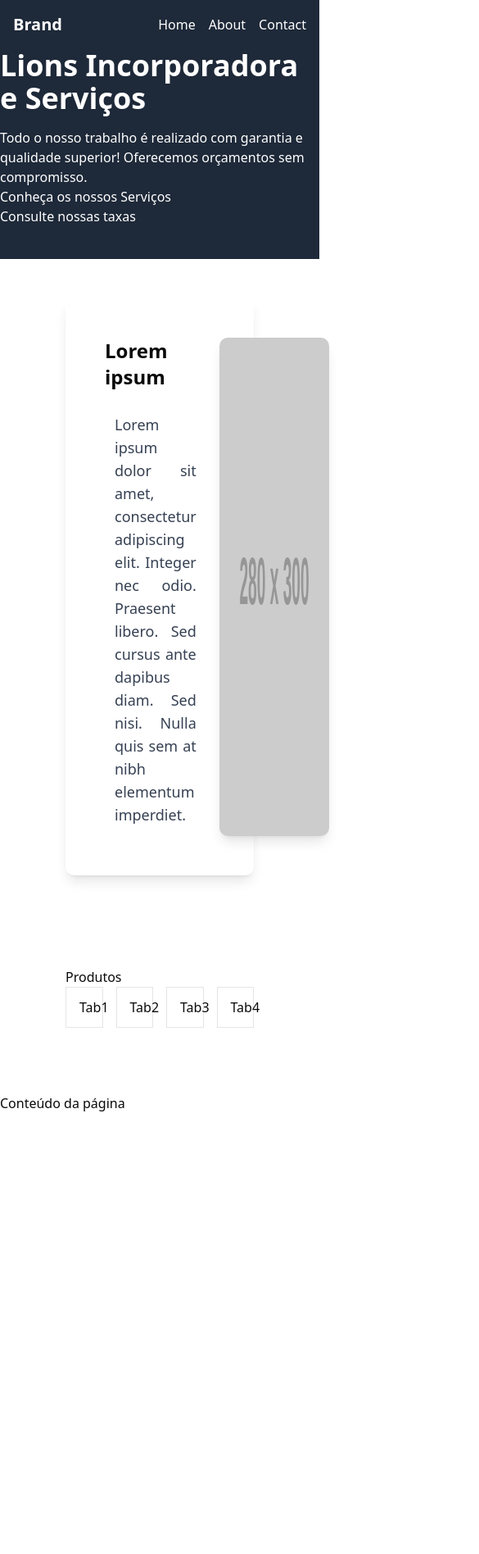
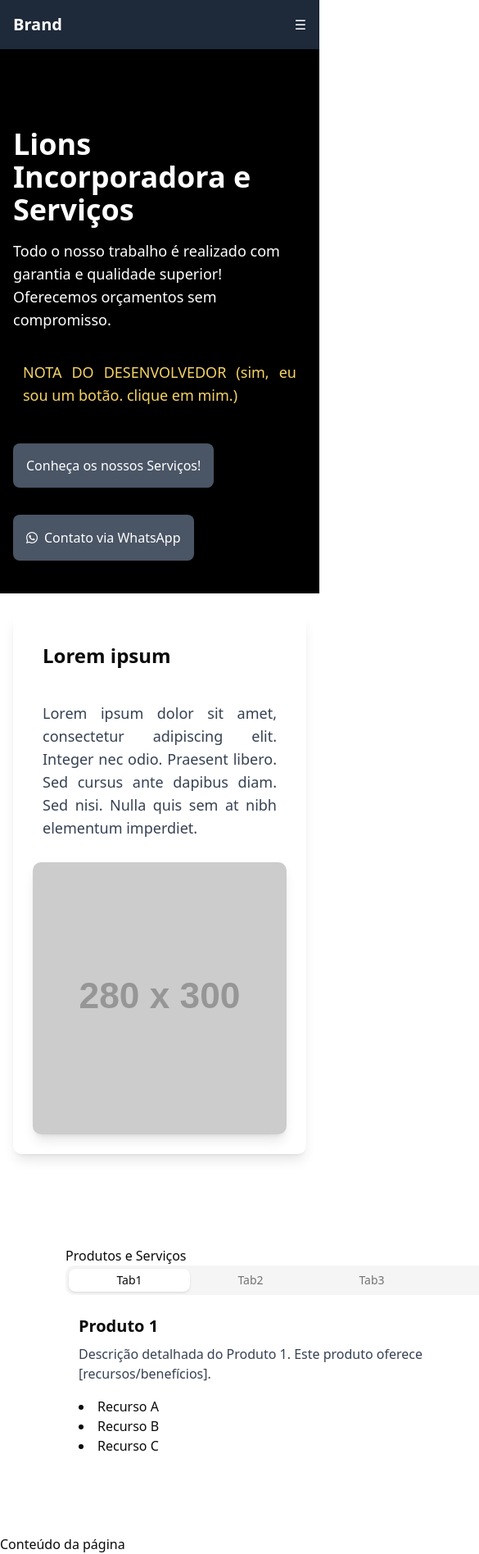
Before and after one commit to gustavohn2017/lions-inc, a Next.js app: page / in a window 390 px wide. Shown: the top 1896 px of the page at 82% size, 585 px wide, since content can reach past the window. Before the commit the page ends 1358 px from the top, so only its background shows below. Built offline with nearby package versions, Linux system fonts and the light colour scheme.

Commit message:
Add FontAwesome and Radix UI components; refactor Navbar and Produtos components to use tabs

```diff
--- a/src/app/_components/Hero/Hero.tsx
+++ b/src/app/_components/Hero/Hero.tsx
@@ -1,51 +1,64 @@
+"use client"; // Adicione esta linha no topo do arquivo
+import { useState } from 'react';
+import { FontAwesomeIcon } from '@fortawesome/react-fontawesome';
+import { faWhatsapp } from '@fortawesome/free-brands-svg-icons';
+
 export function Hero() {
+    const [isModalOpen, setIsModalOpen] = useState(false);
+
+    const openModal = () => setIsModalOpen(true);
+    const closeModal = () => setIsModalOpen(false);
+
     return (
-        /*
-        <section className="relative bg-gray-800 text-white h-64 md:h-96 mb-12">
-            <img src="https://placehold.co/1200x400" alt="Banner Placeholder" className="absolute inset-0 w-full h-full object-cover z-0" />
-            <div className="container mx-auto relative z-10 flex flex-col md:flex-row items-center h-full px-4">
-                <div className="md:w-1/2 flex flex-col justify-center h-full">
-                    <h1 className="text-4xl font-bold mb-4">Welcome to Lions Inc.</h1>
-                    <p className="mb-6">Lorem ipsum dolor sit, amet consectetur adipisicing elit. Necessitatibus dolorem totam ipsam velit ad eum modi, facere veniam voluptatum dolorum tempora perferendis. Alias consequatur sit corrupti optio praesentium, ipsam quia.</p>
-                    <button className="bg-blend-color-burn text-white font-bold py-2 px-4 rounded">Conheça</button>
-                </div>
-                <div className="md:w-1/2 flex justify-end h-full mt-6 md:mt-0">
-                    <img src="https://placehold.co/320x300" alt="Placeholder" className="w-1/2 md:w-auto md:absolute md:right-0 md:top-1/2 md:transform md:-translate-y-1/2" />
-                </div>
-            </div>
-        </section>
-        */
-        <section className="relative bg-gray-800 text-white h-64 md:h-96 mb-12 overflow-hidden">
-
-            <div className="">
+        <section className="relative bg-[#000000] text-white pb-4 md:h-96 mb-6 overflow-hidden">
+            <div className="mt-12 md:mt-0 container mx-auto relative z-10 flex flex-col md:flex-row items-center h-full px-4">
                 <article>
-                    <div>
+                    <div className='pt-12'>
                         <h1 className="text-4xl font-bold mb-4 lg:text-6xl leading-10">
                             Lions Incorporadora e Serviços
                         </h1>
-                        <p>
-                            Todo o nosso trabalho é realizado com garantia e qualidade superior!  Oferecemos orçamentos sem compromisso.
+                        <p className="text-lg lg:text-2xl mb-6">
+                            Todo o nosso trabalho é realizado com garantia e qualidade superior! Oferecemos orçamentos sem compromisso.
                         </p>
+                        <button onClick={openModal} className="text-lg text-[#f5d366] text-justify p-3 max-w-200 BOLD">
+                            NOTA DO DESENVOLVEDOR (sim, eu sou um botão. clique em mim.)
+                        </button>
                     </div>
 
-                    <div>
-                        <a href="#">
-                         Conheça os nossos Serviços
+                    <div className="mt-12">
+                        <a className="w-fit mt-6 bg-gray-600 text-white p-4 rounded-md" href="#">
+                            Conheça os nossos Serviços!
                         </a>
                     </div>
 
-                    <div>
-                        <a href="#">
-                         Consulte nossas taxas
+                    <div className="mt-12 mb-6">
+                        <a className="w-fit bg-gray-600 text-white p-4 rounded-md flex items-center" href="#">
+                            <FontAwesomeIcon icon={faWhatsapp} className="mr-2 h-5 max-w-8" />
+                            Contato via WhatsApp
                         </a>
                     </div>
-
-
-
-
                 </article>
             </div>
 
+            {isModalOpen && (
+                <div className="fixed inset-0 bg-black bg-opacity-50 flex items-center justify-center z-50">
+                    <div className="bg-white text-black p-6 rounded-lg max-w-lg w-full overflow-y-auto max-h-[80vh]"> {/* Ajuste max-h */}
+                        <h1 className="text-lg text-[#0e0e0e] text-justify p-3 max-w-120 BOLD">NOTA DO DESENVOLVEDOR:</h1>
+                        <p className="text-lg text-[#030303] text-justify p-3 max-w-120 BOLD">
+                            <br />
+                            Sistema ainda em produção, em ambiente de testes. <br />
+                            Ainda serão implementadas algumas funcionalidades, como Carousel, Contatos, e outros. <br />
+                            A ideia é que o sistema seja responsivo, e que possa ser utilizado em qualquer dispositivo. Portanto este foi meu foco inicial. <br />
+                            Estou trabalhando nos detalhes, já com algumas funcionalidades na pipeline para a implementação, porém fazem-se necessários ajustes. <br />
+                            Estarei colocando os assets (logos, imagens, etc) logo depois que o layout estiver completamente responsivo. <br />
+                            Utilizei tecnologias mais atuais, como next-js e tailwindcss, para que o sistema seja mais rápido e eficiente, além de permitir a implementação de um CRM na própria plataforma posteriormente. <br />
+                        </p>
+                        <button onClick={closeModal} className="mt-4 bg-gray-600 text-white p-2 rounded-md">
+                            Fechar
+                        </button>
+                    </div>
+                </div>
+            )}
         </section>
     );
 }
--- a/src/app/_components/Navbar/Navbar.tsx
+++ b/src/app/_components/Navbar/Navbar.tsx
@@ -1,14 +1,33 @@
-import React from 'react';
+"use client";
+
+import React, { useState } from 'react';
 import NavbarItem from './NavbarItem';
 
 const Navbar = () => {
+  const [isOpen, setIsOpen] = useState(false);
+
   return (
-    <nav className="flex justify-between items-center p-4 bg-gray-800 text-white">
+    <nav className="flex flex-wrap justify-between items-center p-4 bg-gray-800 text-white relative">
       <div className="text-xl font-bold">Brand</div>
-      <div className="flex space-x-4">
-        <NavbarItem name="Home" link="/" />
-        <NavbarItem name="About" link="/about" />
-        <NavbarItem name="Contact" link="/contact" />
+      <div className="md:hidden">
+        <button
+          onClick={() => setIsOpen(!isOpen)}
+          className="text-white hover:text-gray-400 transition duration-300"
+        >
+          {isOpen ? '✕' : '☰'}
+        </button>
+      </div>
+      <div
+        className={`w-full md:w-auto md:flex transition-all duration-300 ease-in-out overflow-hidden ${
+          isOpen ? 'max-h-[500px]' : 'max-h-0'
+        } md:max-h-full`}
+      >
+        <div className="flex flex-col items-center md:flex-row md:space-x-4 space-y-4 md:space-y-0 mt-4 md:mt-0">
+          <NavbarItem name="Home" link="/" />
+          <NavbarItem name="Quem somos" link="/about" />
+          <NavbarItem name="Contato" link="/contact" />
+          <NavbarItem name="Produtos e Serviços" link="/contact" />
+        </div>
       </div>
     </nav>
   );
--- a/src/app/_components/Produtos/Produtos.tsx
+++ b/src/app/_components/Produtos/Produtos.tsx
@@ -1,24 +1,60 @@
-import React from 'react'
+import React from 'react';
+import { Tabs, TabsList, TabsTrigger, TabsContent } from "@/components/ui/tabs";
 
 const Produtos = () => {
-    const tabs = ["Tab1", "Tab2", "Tab3", "Tab4"];
+  const produtos = {
+    Tab1: {
+      titulo: "Produto 1",
+      descricao: "Descrição detalhada do Produto 1. Este produto oferece [recursos/benefícios].",
+      recursos: ["Recurso A", "Recurso B", "Recurso C"],
+    },
+    Tab2: {
+      titulo: "Produto 2",
+      descricao: "Descrição detalhada do Produto 2. Este produto é ideal para [público-alvo].",
+      recursos: ["Recurso X", "Recurso Y", "Recurso Z"],
+    },
+    Tab3: {
+      titulo: "Serviço 1",
+      descricao: "Descrição detalhada do Serviço 1. Este serviço inclui [componentes/etapas].",
+      recursos: ["Etapa 1", "Etapa 2", "Etapa 3"],
+    },
+    Tab4: {
+      titulo: "Serviço 2",
+      descricao: "Descrição detalhada do Serviço 2. Este serviço fornece [resultados/soluções].",
+      recursos: ["Solução A", "Solução B", "Solução C"],
+    },
+  };
 
-    return (
-        <section className='p-20'>
-            <div>
-                <h1>
-                    Produtos
-                </h1>
+  return (
+    <section className="p-20">
+      <div>
+        <h1>Produtos e Serviços</h1>
+      </div>
+
+      <Tabs defaultValue="Tab1" className="w-[600px]">
+        <TabsList className="grid w-full grid-cols-4">
+          {Object.keys(produtos).map((tab) => (
+            <TabsTrigger key={tab} value={tab}>
+              {tab}
+            </TabsTrigger>
+          ))}
+        </TabsList>
+        {Object.entries(produtos).map(([tab, conteudo]) => (
+          <TabsContent key={tab} value={tab}>
+            <div className="p-4">
+              <h2 className="text-xl font-semibold mb-2">{conteudo.titulo}</h2>
+              <p className="text-gray-700 mb-4">{conteudo.descricao}</p>
+              <ul className="list-disc list-inside">
+                {conteudo.recursos.map((recurso, index) => (
+                  <li key={index}>{recurso}</li>
+                ))}
+              </ul>
             </div>
+          </TabsContent>
+        ))}
+      </Tabs>
+    </section>
+  );
+};
 
-            <div className='gap-4 grid grid-cols-4 '>
-                {tabs.map((tab, index) => <button key={index} className='px-4 border py-3'>{tab}</button>)}
-            </div>
-
-        </section>
-
-
-    )
-}
-
-export default Produtos
+export default Produtos;
--- a/src/app/_components/Sobre/Sobre.tsx
+++ b/src/app/_components/Sobre/Sobre.tsx
@@ -1,19 +1,23 @@
-import React from 'react'
+import React from 'react';
 
 const Sobre = () => {
   return (
-    <section className='mb-8 p-12 ml-20 mr-20 bg-white bg-opacity-30 backdrop-filter backdrop-blur-lg rounded-lg shadow-lg flex'>
+    <section className='mb-8 p-6 md:p-12 mx-4 md:mx-20 bg-white bg-opacity-30 backdrop-filter backdrop-blur-lg rounded-lg shadow-lg flex flex-col md:flex-row'>
       <div className='flex-1'>
-        <h1 className='text-2xl font-bold text-left mb-4'>
+        <h1 className='text-2xl font-bold mb-4 p-3'>
           Lorem ipsum
         </h1>
-        <div className='text-lg text-gray-700 text-justify p-3'>
+        <div className='text-lg text-gray-700 text-justify p-3 max-w-120'>
           Lorem ipsum dolor sit amet, consectetur adipiscing elit. Integer nec odio. Praesent libero. Sed cursus ante dapibus diam. Sed nisi. Nulla quis sem at nibh elementum imperdiet.
         </div>
       </div>
-      <img src='https://placehold.co/280x300' alt='Placeholder' className='ml-4 rounded-lg shadow-lg' />
+      <img
+        src='https://placehold.co/280x300'
+        alt='Placeholder'
+        className='mt-4 md:mt-0 md:ml-4 rounded-lg shadow-lg w-full md:w-auto'
+      />
     </section>
-  )
-}
+  );
+};
 
-export default Sobre
+export default Sobre;
--- /dev/null
+++ b/src/components/ui/button.tsx
@@ -0,0 +1,58 @@
+import * as React from "react"
+import { Slot } from "@radix-ui/react-slot"
+import { cva, type VariantProps } from "class-variance-authority"
+
+import { cn } from "@/lib/utils"
+
+const buttonVariants = cva(
+  "inline-flex items-center justify-center gap-2 whitespace-nowrap rounded-md text-sm font-medium transition-[color,box-shadow] disabled:pointer-events-none disabled:opacity-50 [&_svg]:pointer-events-none [&_svg:not([class*='size-'])]:size-4 shrink-0 [&_svg]:shrink-0 outline-none focus-visible:border-ring focus-visible:ring-ring/50 focus-visible:ring-[3px] aria-invalid:ring-destructive/20 dark:aria-invalid:ring-destructive/40 aria-invalid:border-destructive",
+  {
+    variants: {
+      variant: {
+        default:
+          "bg-primary text-primary-foreground shadow-xs hover:bg-primary/90",
+        destructive:
+          "bg-destructive text-white shadow-xs hover:bg-destructive/90 focus-visible:ring-destructive/20 dark:focus-visible:ring-destructive/40",
+        outline:
+          "border border-input bg-background shadow-xs hover:bg-accent hover:text-accent-foreground",
+        secondary:
+          "bg-secondary text-secondary-foreground shadow-xs hover:bg-secondary/80",
+        ghost: "hover:bg-accent hover:text-accent-foreground",
+        link: "text-primary underline-offset-4 hover:underline",
+      },
+      size: {
+        default: "h-9 px-4 py-2 has-[>svg]:px-3",
+        sm: "h-8 rounded-md gap-1.5 px-3 has-[>svg]:px-2.5",
+        lg: "h-10 rounded-md px-6 has-[>svg]:px-4",
+        icon: "size-9",
+      },
+    },
+    defaultVariants: {
+      variant: "default",
+      size: "default",
+    },
+  }
+)
+
+function Button({
+  className,
+  variant,
+  size,
+  asChild = false,
+  ...props
+}: React.ComponentProps<"button"> &
+  VariantProps<typeof buttonVariants> & {
+    asChild?: boolean
+  }) {
+  const Comp = asChild ? Slot : "button"
+
+  return (
+    <Comp
+      data-slot="button"
+      className={cn(buttonVariants({ variant, size, className }))}
+      {...props}
+    />
+  )
+}
+
+export { Button, buttonVariants }
--- /dev/null
+++ b/src/components/ui/tabs.tsx
@@ -0,0 +1,66 @@
+"use client"
+
+import * as React from "react"
+import * as TabsPrimitive from "@radix-ui/react-tabs"
+
+import { cn } from "@/lib/utils"
+
+function Tabs({
+  className,
+  ...props
+}: React.ComponentProps<typeof TabsPrimitive.Root>) {
+  return (
+    <TabsPrimitive.Root
+      data-slot="tabs"
+      className={cn("flex flex-col gap-2", className)}
+      {...props}
+    />
+  )
+}
+
+function TabsList({
+  className,
+  ...props
+}: React.ComponentProps<typeof TabsPrimitive.List>) {
+  return (
+    <TabsPrimitive.List
+      data-slot="tabs-list"
+      className={cn(
+        "bg-muted text-muted-foreground inline-flex h-9 w-fit items-center justify-center rounded-lg p-1",
+        className
+      )}
+      {...props}
+    />
+  )
+}
+
+function TabsTrigger({
+  className,
+  ...props
+}: React.ComponentProps<typeof TabsPrimitive.Trigger>) {
+  return (
+    <TabsPrimitive.Trigger
+      data-slot="tabs-trigger"
+      className={cn(
+        "data-[state=active]:bg-background data-[state=active]:text-foreground focus-visible:border-ring focus-visible:ring-ring/50 focus-visible:outline-ring inline-flex flex-1 items-center justify-center gap-1.5 rounded-md px-2 py-1 text-sm font-medium whitespace-nowrap transition-[color,box-shadow] focus-visible:ring-[3px] focus-visible:outline-1 disabled:pointer-events-none disabled:opacity-50 data-[state=active]:shadow-sm [&_svg]:pointer-events-none [&_svg]:shrink-0 [&_svg:not([class*='size-'])]:size-4",
+        className
+      )}
+      {...props}
+    />
+  )
+}
+
+function TabsContent({
+  className,
+  ...props
+}: React.ComponentProps<typeof TabsPrimitive.Content>) {
+  return (
+    <TabsPrimitive.Content
+      data-slot="tabs-content"
+      className={cn("flex-1 outline-none", className)}
+      {...props}
+    />
+  )
+}
+
+export { Tabs, TabsList, TabsTrigger, TabsContent }
```
Also changed, not shown: package.json (+7 -1 lines), 1 other file (tests, documents, lock files or other folders).
